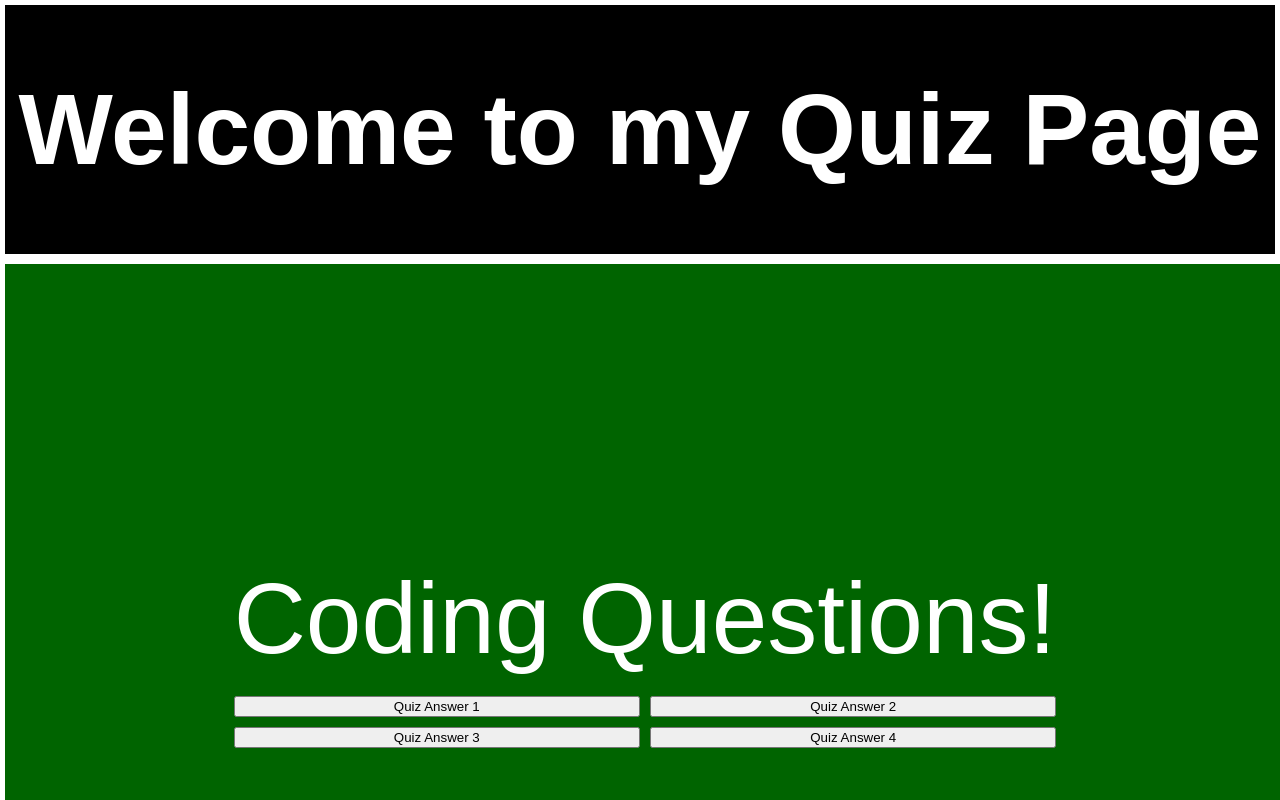
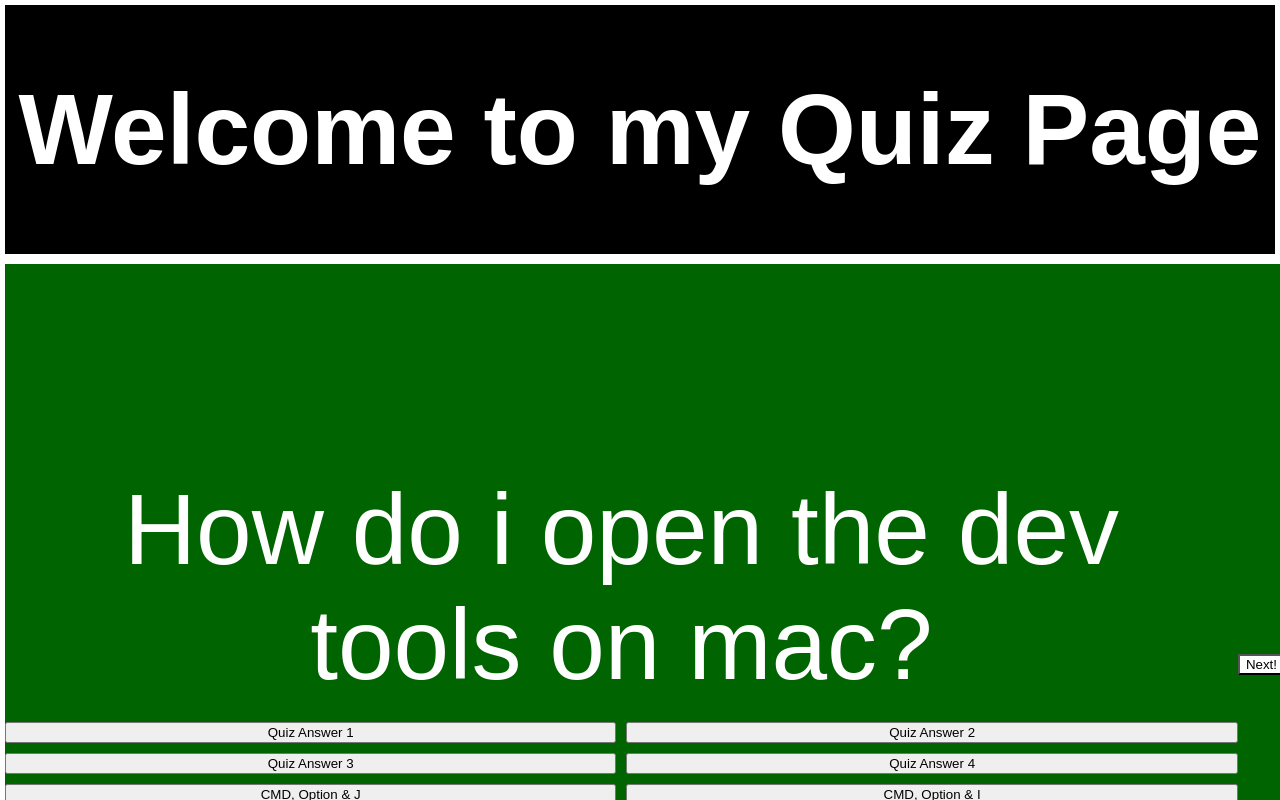
Before and after one commit to JoshysHERE/week4challenge, a plain HTML site: page index.html in a window 1280 px wide. Both pictures are taken after a click on the button "Start!". Shown: the top 800 px of the page. Drawn offline with Linux system fonts and the light colour scheme.

Commit message:
added a question to the quiz

```diff
--- a/script.js
+++ b/script.js
@@ -1,19 +1,44 @@
 var startButton = document.getElementById('start-button')
 var questionContainer = document.getElementById ('question-container')
+var questionEl = document.getElementById('question')
+var answerButtons = document.getElementById('answer-buttons')
+
+let randomQuestions, questionIndex
+
+
 startButton.addEventListener('click', startGame)
 
 // this function will start the game
 function startGame() {
-    console.log('started')
+    console.log('started game')
     startButton.classList.add('hide')
+    randomQuestions = questions.sort(() => Math.random() - .5)
+    questionIndex = 0
     questionContainer.classList.remove('hide')
     setNextQuestion()
 
 }
 // this will send the next question
 function setNextQuestion() {
+showQuestion(randomQuestions[questionIndex])
+}
+
+function showQuestion(question) {
+questionEl.innerText = question.question
+question.answers.forEach(answer => {
+var button = document.createElement('button')
+button.innerText = answer.text
+button.classList.add('button')
+if (answer.correct) {
+    button.dataset.correct = answer.correct
+}
+button.addEventListener('click', selectAnswer)
+answerButtons.appendChild(button)
+ })
 
 }
+
+
 
 function selectAnswer() {
 
@@ -21,13 +46,20 @@ function selectAnswer() {
 //questions for the quiz
 var questions = [
     {
-        question: 'what is this?',
+        question: 'How do i open the dev tools on mac?',
         answers: [
-            { text: 'you know what it is', correct: true },
-            { text: 'da other thang', correct: false}
+            { text: 'CMD, Option & J', correct: true },
+            { text: 'CMD, Option & I', correct: false },
+            { text: 'CMD, Option & Y', correct: false },
+            { text: 'CMD, Option & P', correct: false },
+
         ]
     }
 ]
+
+
+
+
 
 
 
--- a/style.css
+++ b/style.css
@@ -36,14 +36,14 @@ header {
     margin: 20px 0;
 }
 
-.start-button,.next-button {
+.start-button {
     font-size: 1.5rem;
     font-weight: bold;
     padding: 10px, 20px;
 }
 
 
-.button-controls {
+.button-controls, .next-button {
     display: flex;
     justify-content: center;
     align-items: center;
@@ -55,7 +55,7 @@ header {
 }
 
 
-.hide, .next-button {
+.hide {
     display: none;
 }
 /*style for the foot and footer button*/
```
